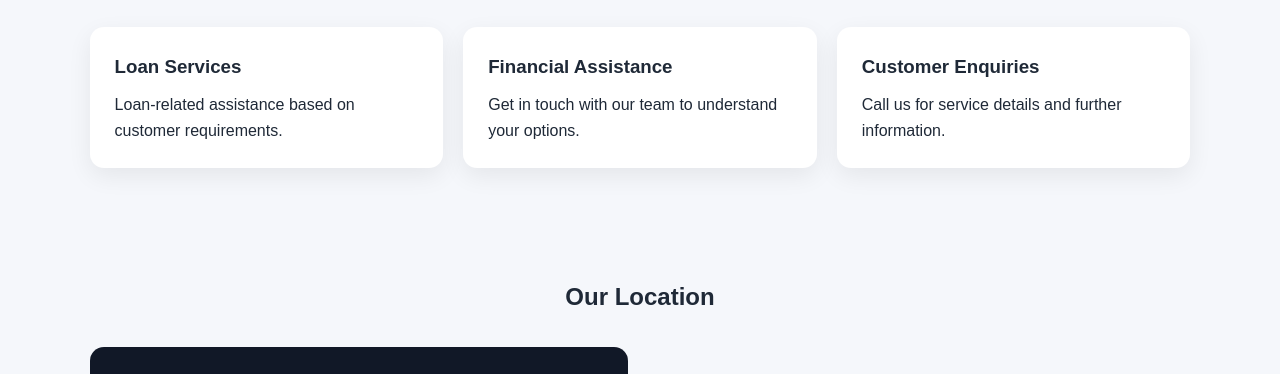
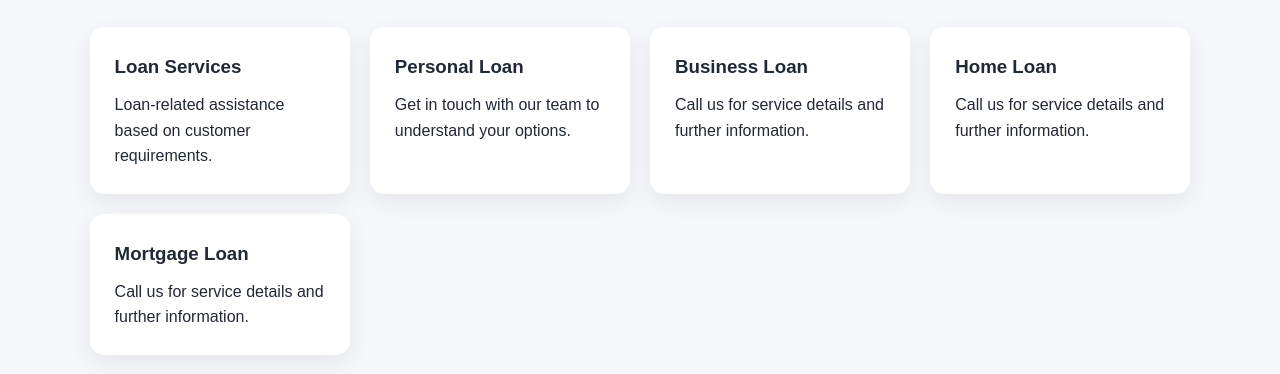
Before and after one commit to dhansetuloanservicespvtltd-cmyk/dhan-setu-website, a plain HTML site: page index.html in a window 1280 px wide. Shown: the part 1087-1461 px from the top of the page. Drawn offline with Linux system fonts and the light colour scheme; grey boxes are pictures that could not be loaded.

Commit message:
Update index.html

```diff
--- a/index.html
+++ b/index.html
@@ -111,7 +111,7 @@
   <div class="hero-content">
     <h1>Dhan Setu Loan Services Private Limited</h1>
     <p>Bridging Your Financial Dreams</p>
-    <a class="btn primary" href="tel:+918919398789">Call Now</a>
+
     <a class="btn secondary"
        href="https://www.google.com/maps/dir/?api=1&destination=17.4345888,78.432695"
        target="_blank">Get Directions</a>
@@ -145,8 +145,10 @@
   </div>
   <div class="card-grid">
     <div class="card"><h3>Loan Services</h3><p>Loan-related assistance based on customer requirements.</p></div>
-    <div class="card"><h3>Financial Assistance</h3><p>Get in touch with our team to understand your options.</p></div>
-    <div class="card"><h3>Customer Enquiries</h3><p>Call us for service details and further information.</p></div>
+    <div class="card"><h3>Personal Loan</h3><p>Get in touch with our team to understand your options.</p></div>
+    <div class="card"><h3>Business Loan</h3><p>Call us for service details and further information.</p></div>
+    <div class="card"><h3>Home Loan</h3><p>Call us for service details and further information.</p></div>
+    <div class="card"><h3>Mortgage Loan</h3><p>Call us for service details and further information.</p></div>
   </div>
 </section>
 
@@ -167,11 +169,11 @@
       </p>
       <br>
       <p><strong>Phone:</strong><br>
-        <a href="tel:+918919398789" style="color:white;">+91 8919398789</a><br>
+
         <a href="tel:+916300988789" style="color:white;">6300988789</a>
       </p>
       <br>
-      <p><strong>GSTIN:</strong> 36AAMCD9398K1ZO</p>
+
       <br>
       <a class="btn primary"
          href="https://www.google.com/maps/dir/?api=1&destination=17.4345888,78.432695"
@@ -189,7 +191,7 @@
     <h2>Contact Us</h2>
     <p>For enquiries, please contact us directly.</p>
     <br>
-    <a class="btn primary" href="tel:+918919398789">+91 8919398789</a>
+
     <a class="btn secondary" href="tel:+916300988789">6300988789</a>
   </div>
 </section>
```
